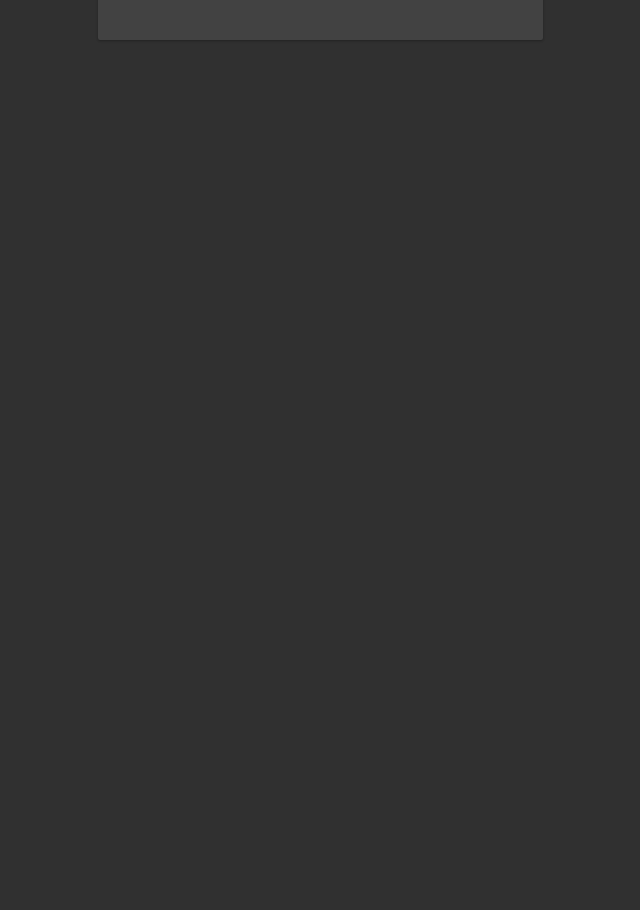
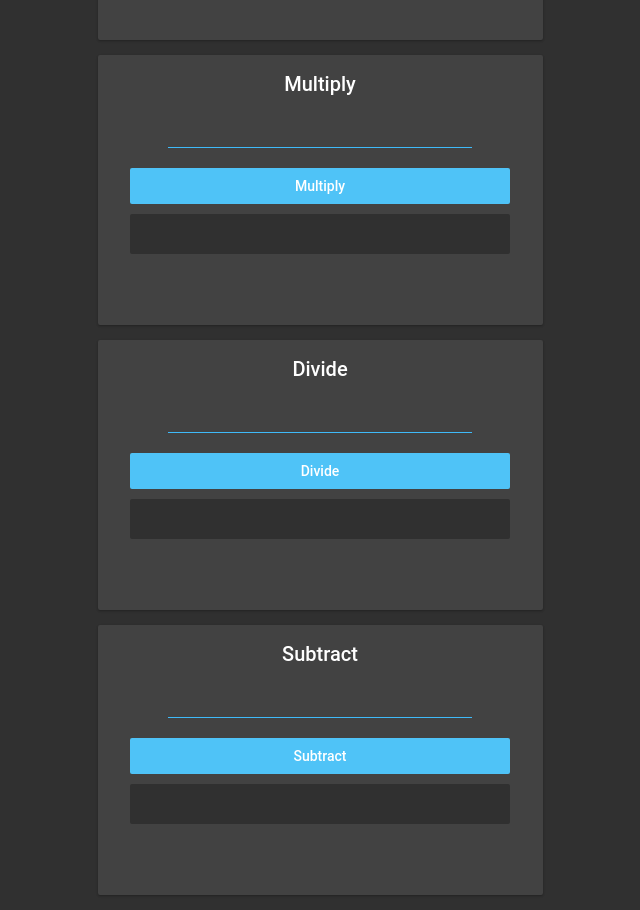
Before and after one commit to boomcamp/react-1, a React (Create React App) app: page / in a window 1280 px wide. Shown: the part 1540-2450 px from the top of the page, without its empty margins (320-960 px from the left). Before the commit the page ends 1595 px from the top, so only its background shows below. Built offline with nearby package versions, Linux system fonts and the light colour scheme.

Commit message:
solved filter object componemt

```diff
--- a/src/components/TopicBrowser/TopicBrowser.js
+++ b/src/components/TopicBrowser/TopicBrowser.js
@@ -5,6 +5,9 @@ import FilterObject from "../Topics/FilterObject";
 import FilterString from "../Topics/FilterString";
 import Palindrome from "../Topics/Palindrome";
 import Sum from "../Topics/Sum";
+import Product from "../Topics/Product";
+import Quotient from "../Topics/Divide"
+import Difference from "../Topics/Difference"
 
 export default function TopicBrowser() {
   return (
@@ -14,6 +17,9 @@ export default function TopicBrowser() {
       <FilterString />
       <Palindrome />
       <Sum />
+      <Product />
+      <Quotient />
+      <Difference />
     </React.Fragment>
   );
 }
--- /dev/null
+++ b/src/components/Topics/Difference.js
@@ -0,0 +1,26 @@
+import React, { useState } from "react";
+
+export default function Difference() {
+    const [userInput, setUserInput] = useState("");
+    const [result, setResult] = useState("");
+
+    function subtracting(input) {
+        let res = 0;
+        input.split(',').map(data => res -= parseInt(data))
+        setResult(res)
+    }
+
+    return (
+        <div className="puzzleBox sumPB">
+            <h4>Subtract</h4>
+            <input
+                className="inputLine"
+                onChange={e => setUserInput(e.target.value)}
+            ></input>
+            <button onClick={() => subtracting(userInput)} className="confirmationButton">
+                Subtract
+      </button>
+            <span className="resultsBox">{result}</span>
+        </div>
+    );
+}
--- /dev/null
+++ b/src/components/Topics/Divide.js
@@ -0,0 +1,26 @@
+import React, { useState } from "react";
+
+export default function Quotient() {
+    const [userInput, setUserInput] = useState("");
+    const [result, setResult] = useState("");
+
+    function dividing(input) {
+        let res = 0;
+        input.split(',').map(data => res /= parseInt(data))
+        setResult(res)
+    }
+
+    return (
+        <div className="puzzleBox sumPB">
+            <h4>Divide</h4>
+            <input
+                className="inputLine"
+                onChange={e => setUserInput(e.target.value)}
+            ></input>
+            <button onClick={() => dividing(userInput)} className="confirmationButton">
+                Divide
+      </button>
+            <span className="resultsBox">{result}</span>
+        </div>
+    );
+}
--- a/src/components/Topics/EvenAndOdd.js
+++ b/src/components/Topics/EvenAndOdd.js
@@ -31,8 +31,8 @@ export default function EvenAndOdd() {
             <button onClick={() => solve(userInput)} className="confirmationButton">
                 Split
       </button>
-            <span className="resultsBox">Evens: [{evens}]</span>
-            <span className="resultsBox">Odds: [{odds}]</span>
+            <span className="resultsBox">Evens: {JSON.stringify(evens)}</span>
+            <span className="resultsBox">Odds: {JSON.stringify(odds)}</span>
         </div>
     );
 }
--- a/src/components/Topics/FilterObject.js
+++ b/src/components/Topics/FilterObject.js
@@ -30,7 +30,7 @@ export default function FilterObject() {
                 className="inputLine"
                 onChange={e => setUserInput(e.target.value)}
             ></input>
-            <button oncClick={() => filter(userInput)} className="confirmationButton">
+            <button onClick={() => filter(userInput)} className="confirmationButton">
                 Filter
       </button>
             <span className="resultsBox filterObjectRB">
--- a/src/components/Topics/Palindrome.js
+++ b/src/components/Topics/Palindrome.js
@@ -14,7 +14,7 @@ export default function Palindrome() {
 
     return (
         <div className="puzzleBox palindromePB">
-            <h4>Palindrome</h4>
+            <h4>Palindrome (Single Word)</h4>
             <input
                 className="inputLine"
                 onChange={e => setUserInput(e.target.value)}
--- /dev/null
+++ b/src/components/Topics/Product.js
@@ -0,0 +1,26 @@
+import React, { useState } from "react";
+
+export default function Product() {
+    const [userInput, setUserInput] = useState("");
+    const [result, setResult] = useState("");
+
+    function multiplying(input) {
+        let res = 0;
+        input.split(',').map(data => res *= parseInt(data))
+        setResult(res)
+    }
+
+    return (
+        <div className="puzzleBox sumPB">
+            <h4>Multiply</h4>
+            <input
+                className="inputLine"
+                onChange={e => setUserInput(e.target.value)}
+            ></input>
+            <button onClick={() => multiplying(userInput)} className="confirmationButton">
+                Multiply
+      </button>
+            <span className="resultsBox">{result}</span>
+        </div>
+    );
+}
```
